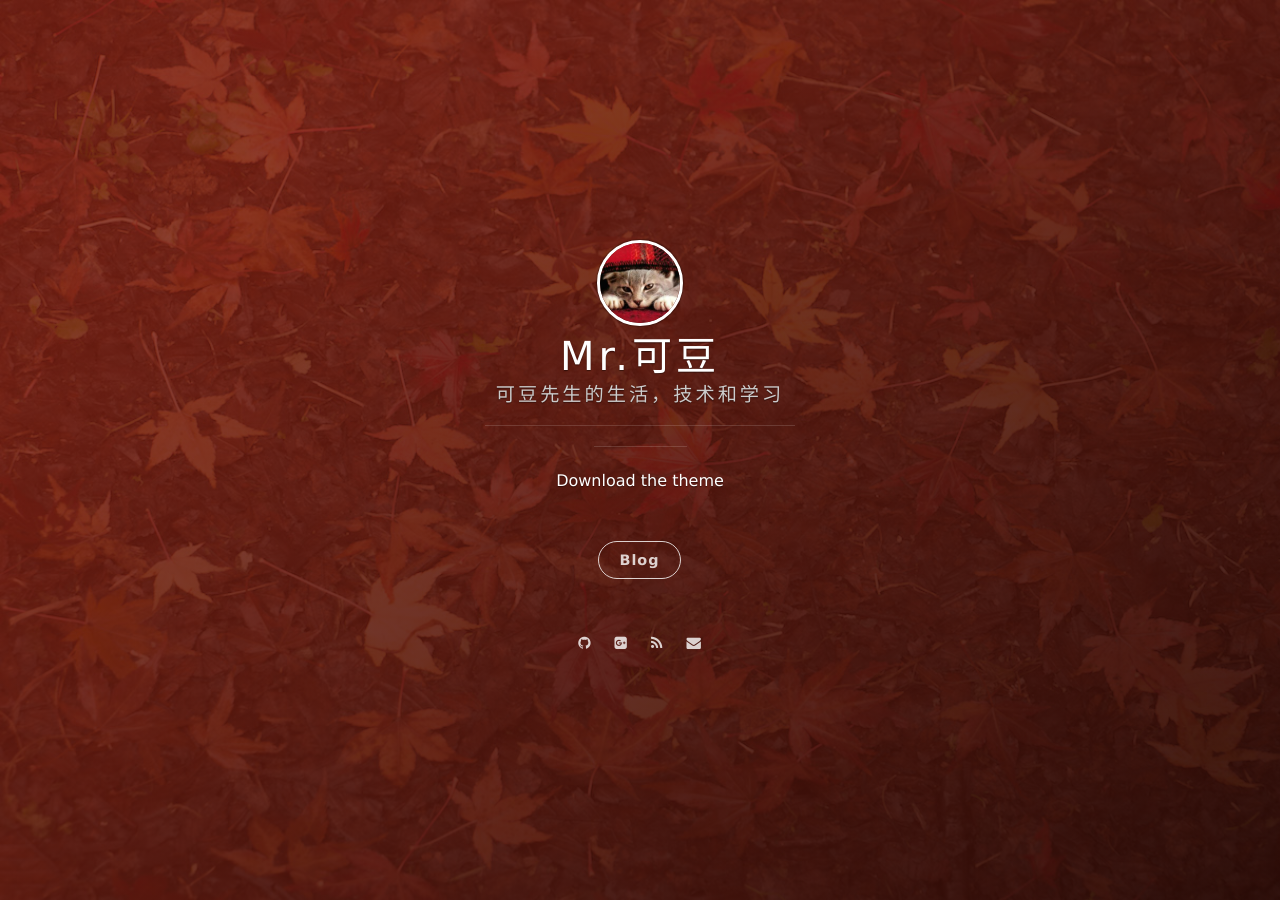
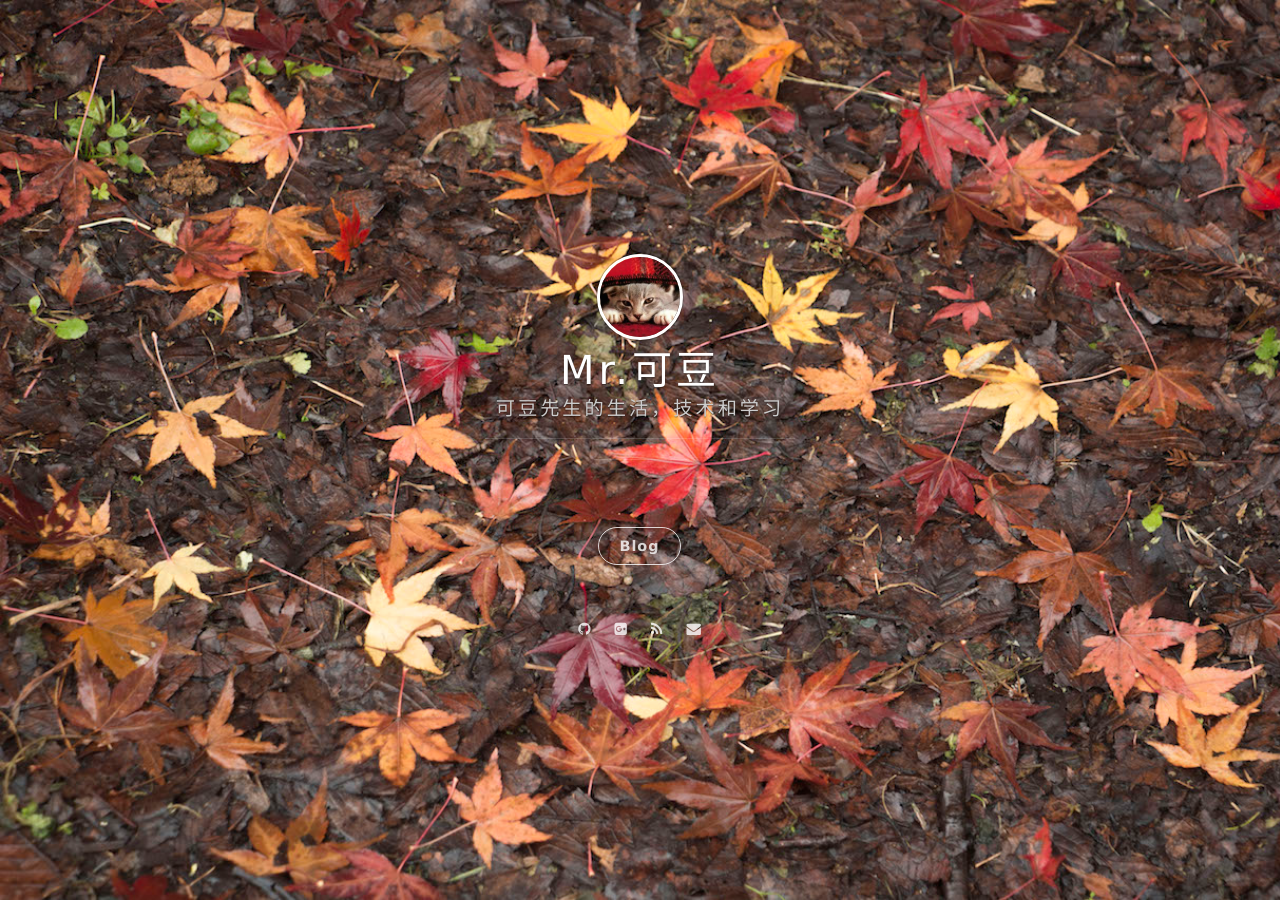
Before and after one commit to NickSu86/NickSu86.github.io, a Jekyll site: the page built from index.html, in a window 1280 px wide. Built offline with Jekyll 4.4.1, drawn with Linux system fonts in a browser that asks for light colours; nearby versions of some CDN libraries; the list of posts is cut into pages by our own code.

Commit message:
update config.yml

```diff
--- a/_config.yml
+++ b/_config.yml
@@ -1,10 +1,10 @@
 # Basic
 title: Mr.可豆
 subtitle: 可豆先生的生活，技术和学习
-welcome_message: <a href="https://github.com/onevcat/vno-jekyll" target="_blank">Download the theme</a>
-creator: <a href="http://onev.cat">@onevcat</a>
+#welcome_message: <a href="https://github.com/onevcat/vno-jekyll" target="_blank">Download the theme</a>
+#creator: <a href="http://onev.cat">@onevcat</a>
 
-url: "http://vno.onevcat.com"
+#url: "http://vno.onevcat.com"
 
 permalink: /:year/:month/:title/
 
@@ -12,7 +12,7 @@ permalink: /:year/:month/:title/
 highlighter: rouge
 
 # supported colors: blue, green, purple, red, orange or slate. If you need clear, leave it empty.
-cover_color: red
+#cover_color: red
 
 # The blog button should not be removed.
 blog_button:
```
